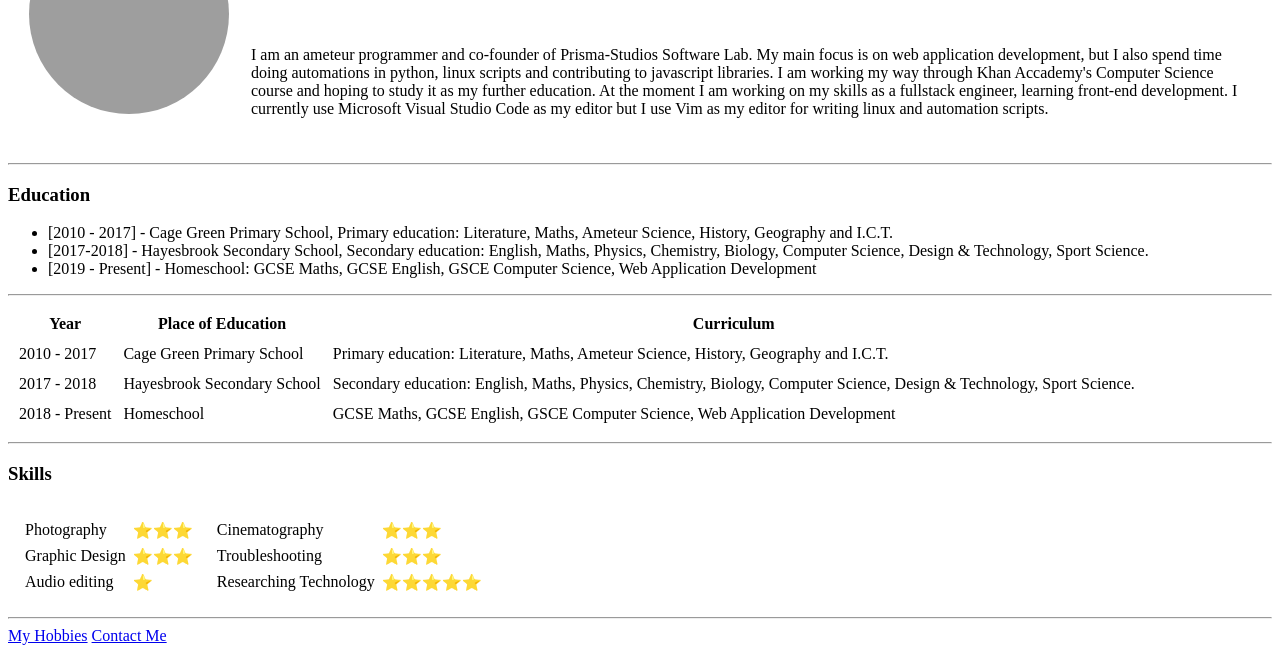
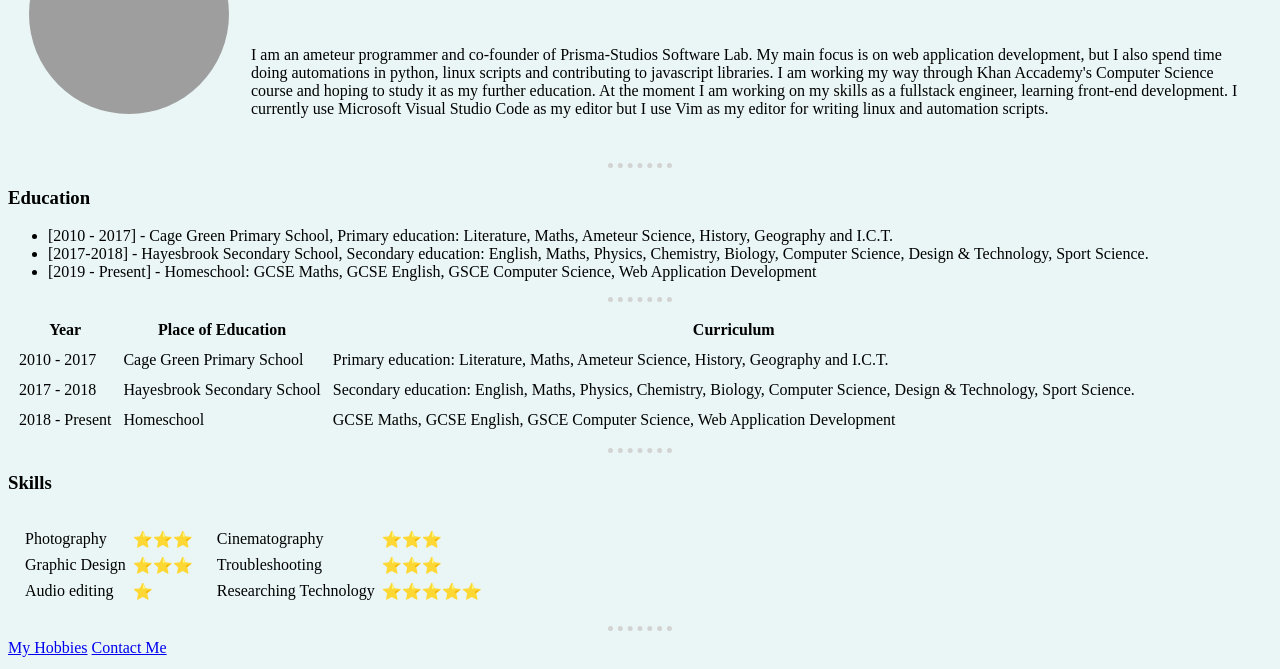
Before and after one commit to xavierhazzardadmin/completeWebDev, a plain HTML site: page HTML - Personal Site/index.html in a window 1280 px wide. Shown: the part 131-800 px from the top of the page. Drawn offline with Linux system fonts and the light colour scheme; grey boxes are pictures that could not be loaded.

Commit message:
Finished Internal CSS Lecture

```diff
--- a/HTML - Personal Site/index.html
+++ b/HTML - Personal Site/index.html
@@ -4,6 +4,20 @@
 		<meta charset="UTF-8" />
 		<meta name="viewport" content="width=device-width, initial-scale=1.0" />
 		<title>Xavier's Personal Site</title>
+		<style>
+			body {
+				background: #eaf6f6;
+			}
+
+			hr {
+				height: 0px;
+				border-style: none;
+				border-top-style: dotted;
+				border-width: 5px;
+				border-color: lightgrey;
+				width: 5%;
+			}
+		</style>
 	</head>
 	<body>
 		<table cellspacing="20">
```
